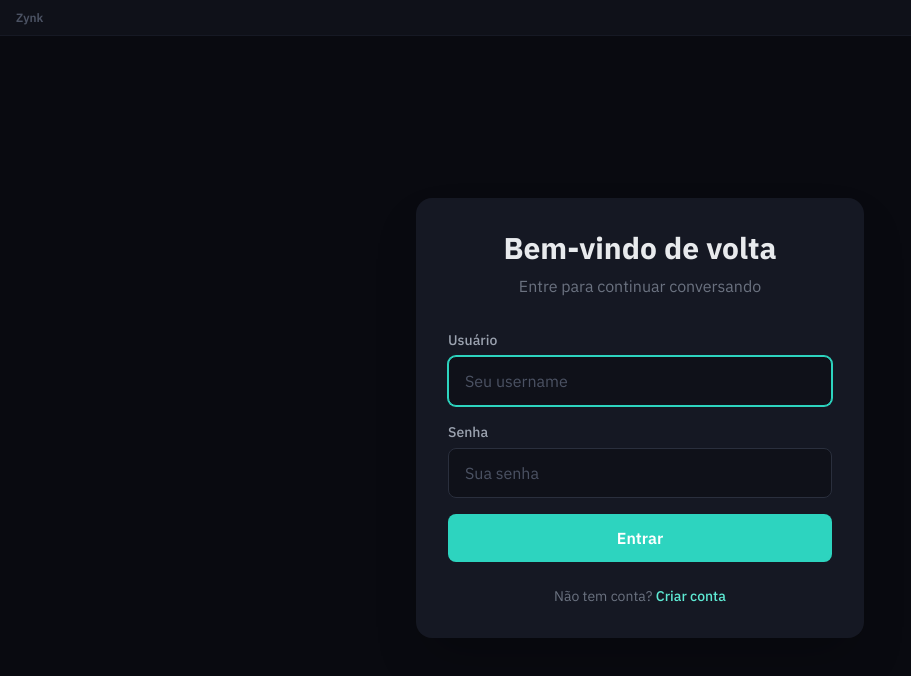
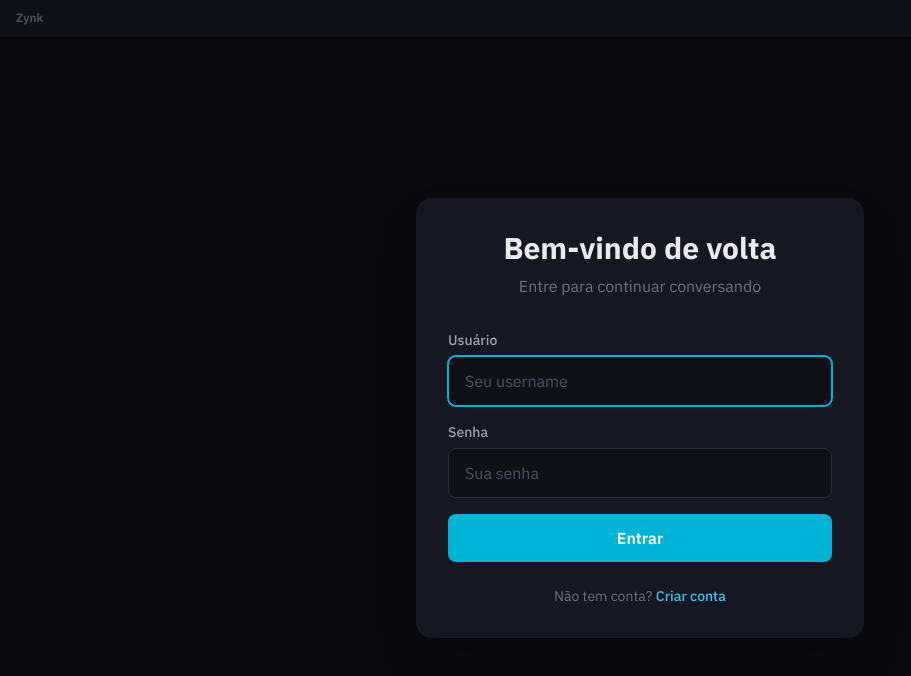
Before and after one commit to Fooyer/zynk-frontend, a React (Vite) app: page / in a window 1280 px wide. Shown: the top 676 px of the page, without its empty margins (0-911 px from the left). Built offline with nearby package versions, Linux system fonts and the light colour scheme.

Commit message:
theme correct.

```diff
--- a/tailwind.config.js
+++ b/tailwind.config.js
@@ -4,7 +4,7 @@ export default {
   theme: {
     extend: {
       colors: {
-        // Palette dark com alto contraste e accent em teal
+        // Palette dark com alto contraste e accent azul (logo)
         surface: {
           50: '#e8eaed',
           100: '#d1d5db',
@@ -19,9 +19,9 @@ export default {
           950: '#090a10',
         },
         accent: {
-          400: '#5eead4',
-          500: '#2dd4bf',
-          600: '#14b8a6',
+          400: '#33c4e8',
+          500: '#00b4d8',
+          600: '#0096b7',
         },
         success: '#43b581',
         warning: '#faa61a',
```
